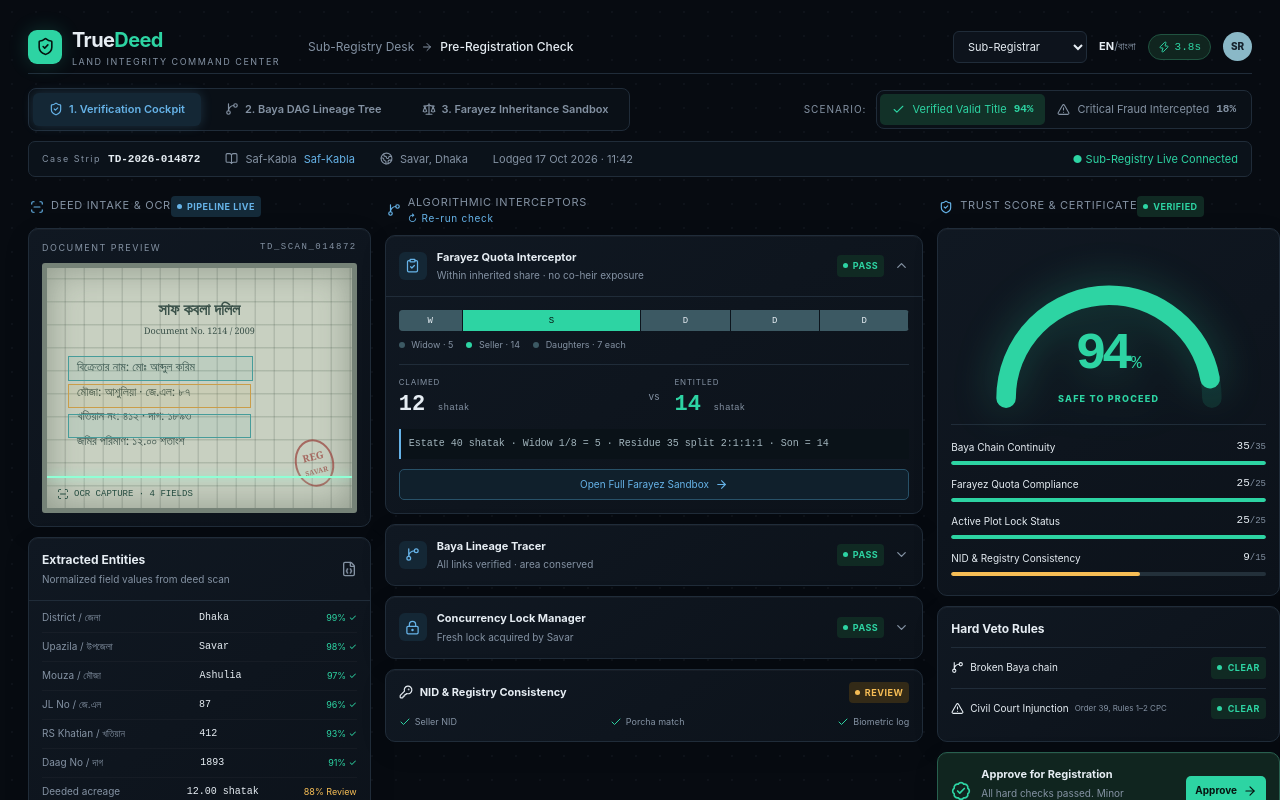
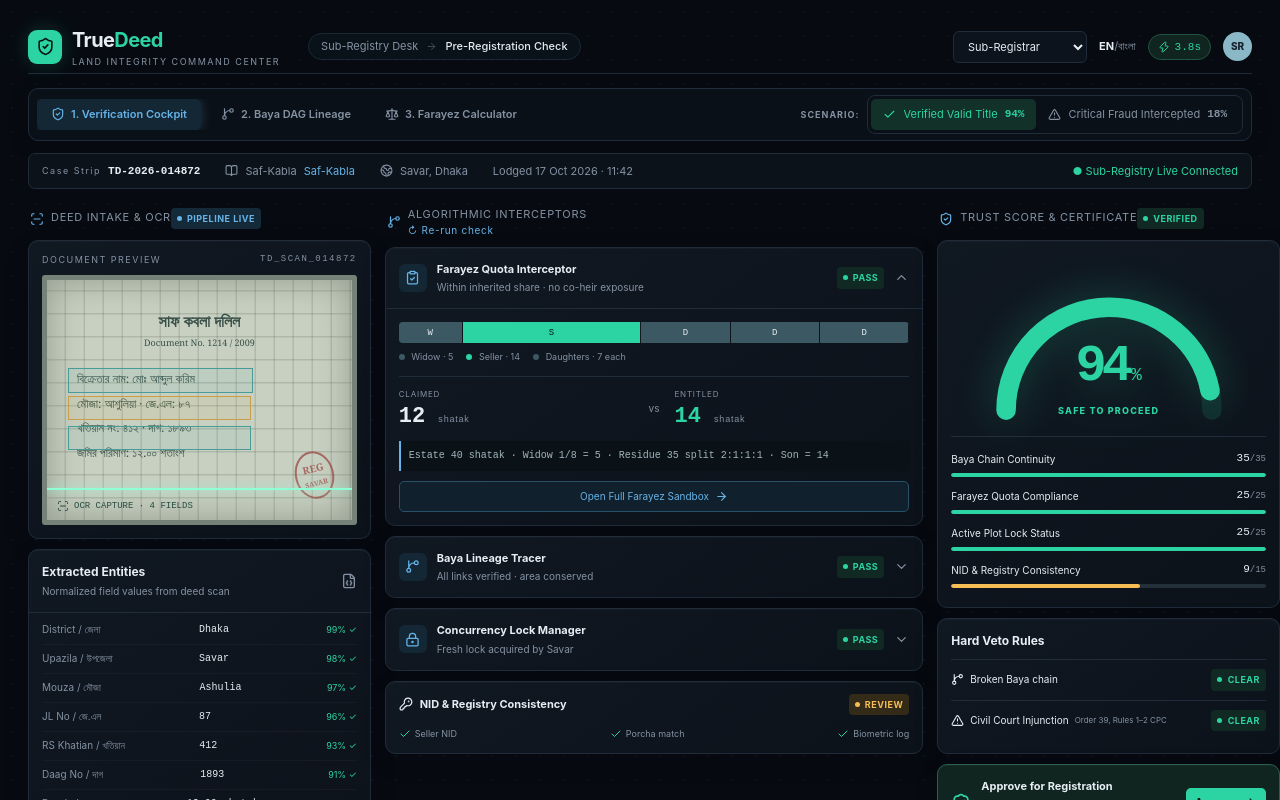
Before and after one commit to Ishtiak-Ahmed886/TrueDeed, a Next.js app in the folder frontend/: page / in a window 1280 px wide. Shown: the top 800 px of the page. Built offline with nearby package versions, Linux system fonts and the light colour scheme.

Commit message:
fix(ui): unify navigation tabs and scenario switcher into single bar and prevent breadcrumb wrapping

```diff
--- a/frontend/app/page.tsx
+++ b/frontend/app/page.tsx
@@ -384,12 +384,12 @@ export default function Page() {
             </div>
           </div>
 
-          <div className="breadcrumb">
-            <span>
+          <div className="breadcrumb" style={{ whiteSpace: 'nowrap', flexShrink: 0, display: 'inline-flex', alignItems: 'center', gap: '8px', background: '#0a1219', border: '1px solid #1a2836', padding: '4px 12px', borderRadius: '20px', fontSize: '11px' }}>
+            <span style={{ color: 'var(--muted)' }}>
               {role === 'Sub-Registrar' ? t('subRegistryDesk') : role === 'Bank Underwriter' ? (lang === 'bn' ? 'বাণিজ্যিক ব্যাংক ডেস্ক' : 'Commercial Bank Desk') : (lang === 'bn' ? 'নাগরিক সেবা পোর্টাল' : 'Citizen Self-Service')}
             </span>
-            <ArrowRight size={12} />
-            <strong>
+            <ArrowRight size={11} style={{ opacity: 0.5 }} />
+            <strong style={{ color: 'var(--text)' }}>
               {role === 'Sub-Registrar' ? t('preRegistration') : role === 'Bank Underwriter' ? (lang === 'bn' ? 'বন্ধকী টাইটেল ক্লিয়ারেন্স' : 'Mortgage Title Clearance') : (lang === 'bn' ? 'দলিল অখণ্ডতা যাচাই' : 'Title Integrity Check')}
             </strong>
           </div>
@@ -413,16 +413,29 @@ export default function Page() {
           </div>
         </header>
 
-        {/* 3-PAGE NAVIGATION TABS */}
-        <div style={{ display: 'flex', alignItems: 'center', justifyContent: 'space-between', margin: '14px 0 10px', flexWrap: 'wrap', gap: '10px' }}>
-          <div style={{ display: 'flex', gap: '8px', background: '#0a1017', padding: '4px', borderRadius: '8px', border: '1px solid var(--line)' }}>
+        {/* 3-PAGE NAVIGATION & SCENARIO COMMAND BAR */}
+        <div style={{
+          display: 'flex',
+          alignItems: 'center',
+          justifyContent: 'space-between',
+          margin: '14px 0 12px',
+          background: '#0a1017',
+          border: '1px solid var(--line)',
+          borderRadius: '10px',
+          padding: '6px 8px',
+          gap: '12px',
+          boxShadow: '0 4px 20px rgba(0,0,0,0.2)'
+        }}>
+          {/* TABS (LEFT) */}
+          <div style={{ display: 'flex', gap: '6px', flex: '1 1 auto', overflowX: 'auto' }}>
             <button
               onClick={() => setTab('cockpit')}
               style={{
-                display: 'flex', alignItems: 'center', gap: '6px', padding: '8px 16px', borderRadius: '6px', fontSize: '11px', fontWeight: 600, border: 'none', cursor: 'pointer',
+                display: 'inline-flex', alignItems: 'center', gap: '6px', padding: '7px 14px', borderRadius: '6px', fontSize: '11px', fontWeight: 600, border: 'none', cursor: 'pointer', whiteSpace: 'nowrap',
                 background: tab === 'cockpit' ? '#142735' : 'transparent',
                 color: tab === 'cockpit' ? 'var(--blue)' : 'var(--muted)',
-                boxShadow: tab === 'cockpit' ? '0 0 12px rgba(102,179,232,0.2)' : 'none'
+                boxShadow: tab === 'cockpit' ? '0 0 12px rgba(102,179,232,0.25)' : 'none',
+                transition: 'all 0.2s ease'
               }}
             >
               <ShieldCheck size={14} /> {lang === 'en' ? '1. Verification Cockpit' : '১. ভেরিফিকেশন ককপিট'}
@@ -431,30 +444,33 @@ export default function Page() {
             <button
               onClick={() => setTab('baya')}
               style={{
-                display: 'flex', alignItems: 'center', gap: '6px', padding: '8px 16px', borderRadius: '6px', fontSize: '11px', fontWeight: 600, border: 'none', cursor: 'pointer',
+                display: 'inline-flex', alignItems: 'center', gap: '6px', padding: '7px 14px', borderRadius: '6px', fontSize: '11px', fontWeight: 600, border: 'none', cursor: 'pointer', whiteSpace: 'nowrap',
                 background: tab === 'baya' ? '#142735' : 'transparent',
                 color: tab === 'baya' ? 'var(--blue)' : 'var(--muted)',
-                boxShadow: tab === 'baya' ? '0 0 12px rgba(102,179,232,0.2)' : 'none'
+                boxShadow: tab === 'baya' ? '0 0 12px rgba(102,179,232,0.25)' : 'none',
+                transition: 'all 0.2s ease'
               }}
             >
-              <GitBranch size={14} /> {lang === 'en' ? '2. Baya DAG Lineage Tree' : '২. বায়া দলিলের ধারাবাহিকতা (DAG)'}
+              <GitBranch size={14} /> {lang === 'en' ? '2. Baya DAG Lineage' : '২. বায়া দলিলের ধারাবাহিকতা (DAG)'}
             </button>
 
             <button
               onClick={() => setTab('farayez')}
               style={{
-                display: 'flex', alignItems: 'center', gap: '6px', padding: '8px 16px', borderRadius: '6px', fontSize: '11px', fontWeight: 600, border: 'none', cursor: 'pointer',
+                display: 'inline-flex', alignItems: 'center', gap: '6px', padding: '7px 14px', borderRadius: '6px', fontSize: '11px', fontWeight: 600, border: 'none', cursor: 'pointer', whiteSpace: 'nowrap',
                 background: tab === 'farayez' ? '#142735' : 'transparent',
                 color: tab === 'farayez' ? 'var(--blue)' : 'var(--muted)',
-                boxShadow: tab === 'farayez' ? '0 0 12px rgba(102,179,232,0.2)' : 'none'
+                boxShadow: tab === 'farayez' ? '0 0 12px rgba(102,179,232,0.25)' : 'none',
+                transition: 'all 0.2s ease'
               }}
             >
-              <Scale size={14} /> {lang === 'en' ? '3. Farayez Inheritance Sandbox' : '৩. ফারায়েজ উত্তরাধিকার ক্যালকুলেটর'}
+              <Scale size={14} /> {lang === 'en' ? '3. Farayez Calculator' : '৩. ফারায়েজ উত্তরাধিকার ক্যালকুলেটর'}
             </button>
           </div>
 
-          <div style={{ display: 'flex', alignItems: 'center', gap: '10px' }}>
-            <span style={{ fontSize: '10px', color: 'var(--muted)', letterSpacing: '1px' }}>SCENARIO:</span>
+          {/* SCENARIO SWITCHER (RIGHT) */}
+          <div style={{ display: 'flex', alignItems: 'center', gap: '8px', flexShrink: 0 }}>
+            <span style={{ fontSize: '9px', fontWeight: 700, color: 'var(--muted)', letterSpacing: '1px' }}>SCENARIO:</span>
             <div className="scenario-switcher">
               <button className={scenario === 'valid' ? 'active valid' : ''} onClick={() => setScenario('valid')}>
                 <Check size={13} /> {t('verifiedValidTitle')} <b>94%</b>
```
Also changed, not shown: frontend/app/globals.css.
